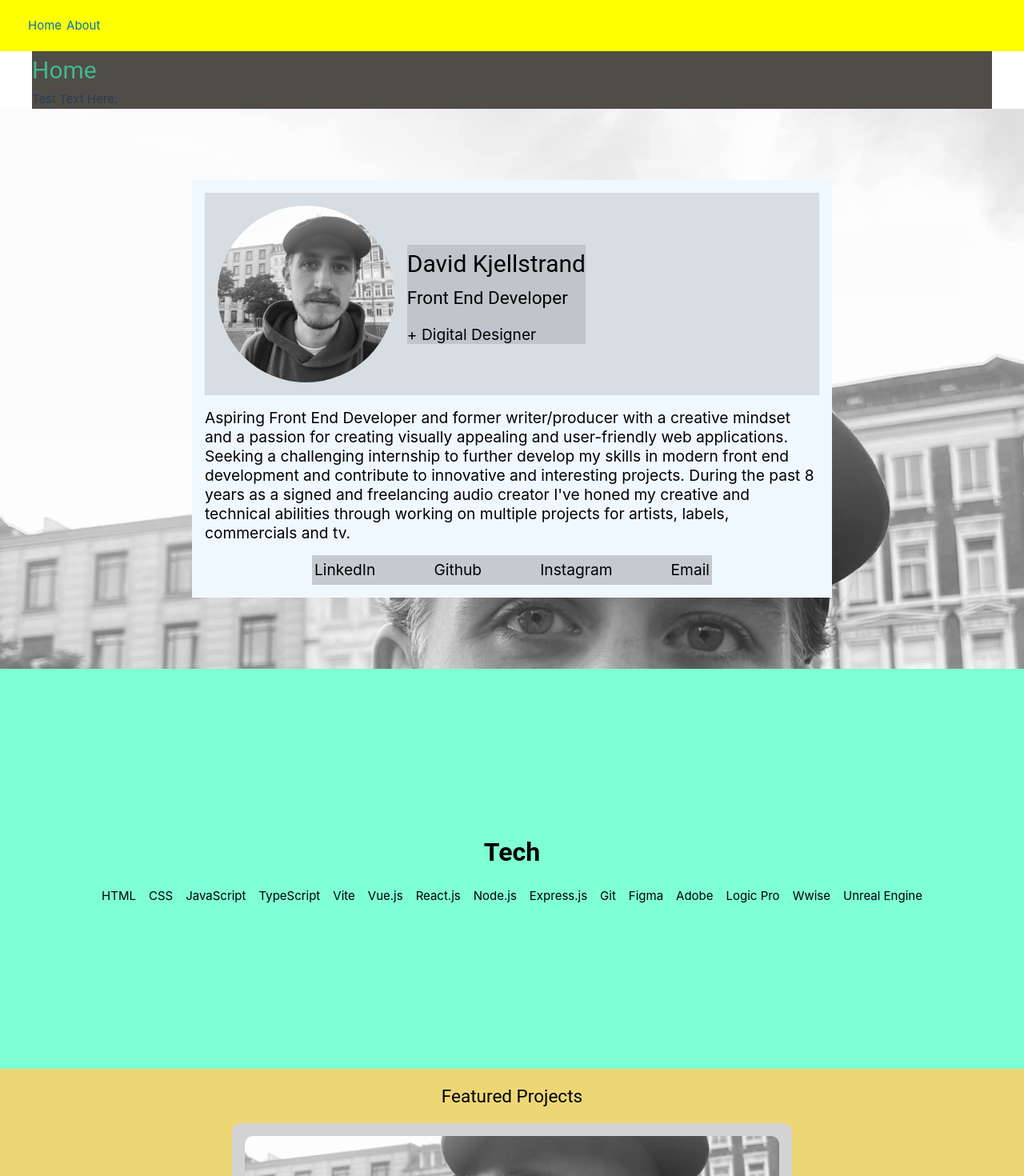
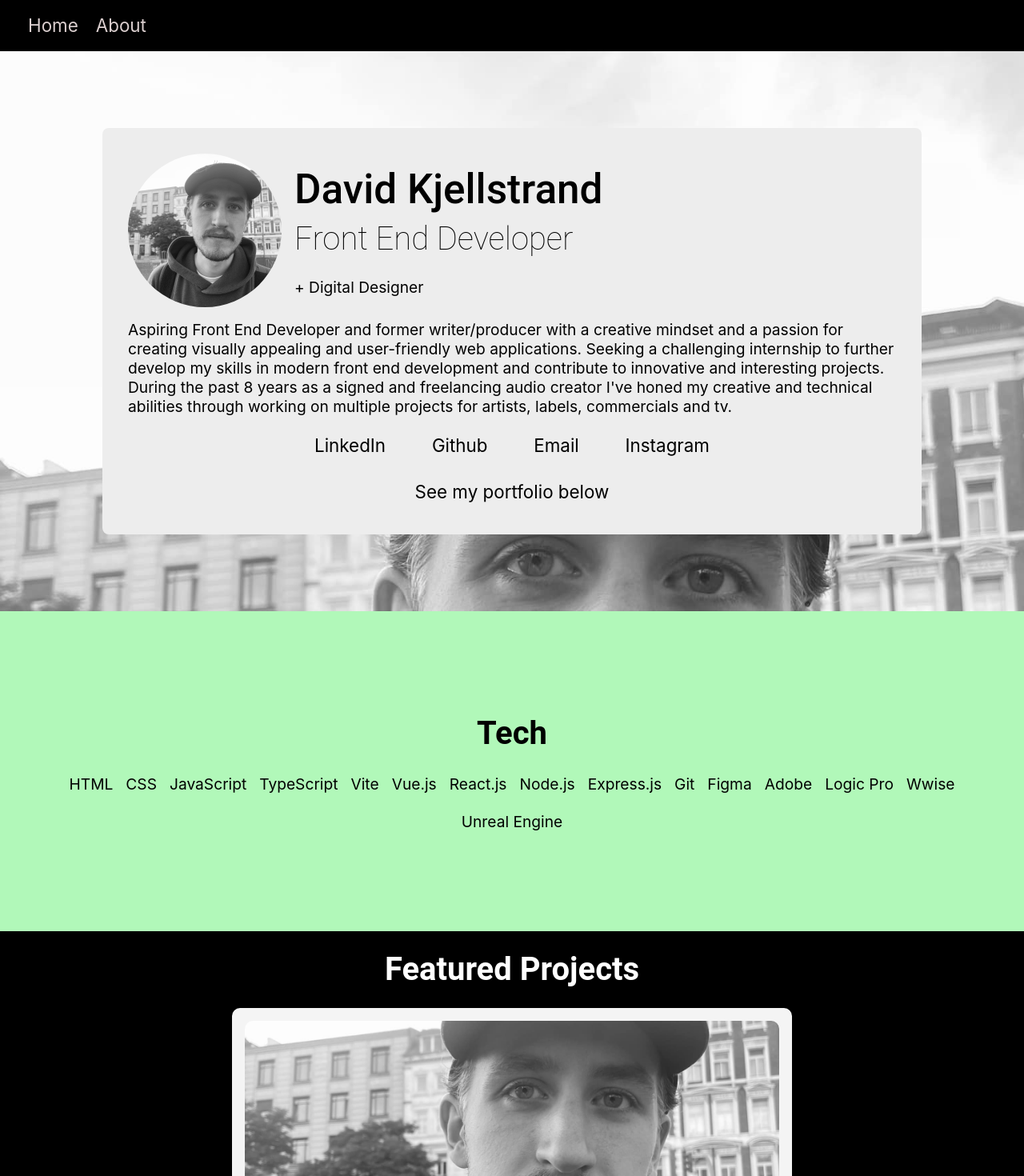
Before and after one commit to Davkje/Davids-Portfolio, a Vue app: page / in a window 1280 px wide. Shown: the top 1470 px of the page at 80% size. Built offline with nearby package versions, Linux system fonts and the light colour scheme.

Commit message:
feat: refactor portfolio layout and components

```diff
--- a/src/App.vue
+++ b/src/App.vue
@@ -5,6 +5,7 @@ import HeroSection from './components/HeroSection.vue'
 import TechSection from './components/TechSection.vue'
 import FeaturedProjects from './components/FeaturedProjects.vue'
 import SkillsSection from './components/SkillsSection.vue'
+import ContactSection from './components/ContactSection.vue'
 </script>
 
 <template>
@@ -18,10 +19,6 @@ import SkillsSection from './components/SkillsSection.vue'
   </header>
 
   <RouterView />
-  <HeroSection />
-  <TechSection />
-  <FeaturedProjects />
-  <SkillsSection />
 </template>
 
 <style scoped lang="scss"></style>
--- a/src/assets/main.scss
+++ b/src/assets/main.scss
@@ -1,4 +1,8 @@
 @import './base.scss';
+
+html {
+  scroll-behavior: smooth;
+}
 
 #app {
   max-width: 100vw;
@@ -6,38 +10,70 @@
   font-weight: normal;
 }
 
-.header-wrapper {
-  background-color: yellow;
-  height: 4rem;
-  display: flex;
-  align-items: center;
-  padding: 1rem 2rem;
-}
-
 h1,
 h2,
 h3,
 h4 {
   font-family: 'Roboto', sans-serif;
-  font-weight: normal;
+  font-weight: 500;
   color: rgb(0, 0, 0);
 }
 
+h1 {
+  font-size: clamp(1.8rem, 4vw, 3.5rem);
+}
+
+h2 {
+  font-weight: 700;
+  font-size: clamp(1.2rem, 3.5vw, 2.5rem);
+}
+
+
+h3 {
+  font-weight: 700;
+  font-size: clamp(1.4rem, 2vw, 1.8rem);
+}
+
+h4 {
+  font-weight: 700;
+  font-size: clamp(1.4rem, 2vw, 1.8rem);
+}
+
+p {
+  font-size: clamp(1rem, 2vw, 1.2rem);
+}
+
+
 main {
-  max-width: 1200px;
   margin: 0 auto;
   background-color: rgb(80, 77, 73);
 }
 
+.header-wrapper {
+  background-color: rgb(0, 0, 0);
+  height: 4rem;
+  display: flex;
+  align-items: center;
+  padding: 1rem 2rem;
+
+  nav {
+    display: flex;
+    justify-content: space-between;
+    align-items: center;
+    gap: 1rem;
+  }
+}
+
 a {
   text-decoration: none;
-  color: rgb(0, 113, 189);
+  color: rgb(219, 207, 207);
   transition: 0.4s;
   padding: 3px;
+  font-size: 1.4rem;
 }
 
 @media (hover: hover) {
   a:hover {
-    color: white;
+    color: rgb(255, 255, 255);
   }
 }
--- /dev/null
+++ b/src/components/AboutSection.vue
@@ -0,0 +1,32 @@
+<script setup lang="ts"></script>
+
+<template>
+  <div class="about-section">
+    <h2>About Me</h2>
+    <p>
+      Lorem ipsum dolor sit amet consectetur adipisicing elit. Quaerat sunt rem error dolores.
+      Assumenda perferendis quia similique quibusdam ratione dolorem recusandae ex error rerum
+      alias, nesciunt harum architecto cupiditate dignissimos?
+    </p>
+  </div>
+</template>
+
+<style scoped lang="scss">
+.about-section {
+  width: 100%;
+  height: 700px;
+  padding: 1rem;
+  background-color: #f47d7d;
+  display: flex;
+  flex-direction: column;
+  justify-content: center;
+  align-items: center;
+  color: black;
+  p {
+    max-width: 70vw;
+    text-align: center;
+    margin: 0 auto;
+    font-size: 1.2rem;
+  }
+}
+</style>
--- /dev/null
+++ b/src/components/ContactSection.vue
@@ -0,0 +1,66 @@
+<script setup lang="ts"></script>
+
+<template>
+  <div class="contact-section">
+    <div class="contact-container">
+      <div class="contacts">
+        <h2>Get in touch!</h2>
+        <p>+46 (0) 73 529 2002</p>
+        <p>david.kjellstrand@gmail.com</p>
+      </div>
+      <div class="links-container">
+        <a href="">LinkedIn</a>
+        <a href="">Github</a>
+        <a href="">Instagram</a>
+        <a href="">Email</a>
+      </div>
+    </div>
+  </div>
+</template>
+
+<style scoped lang="scss">
+.contact-section {
+  color: black;
+  font-size: 1.4rem;
+  width: 100%;
+  height: 700px;
+  background-color: #000000;
+  display: flex;
+  justify-content: center;
+  align-items: center;
+  background-size: cover;
+  .contact-container {
+    background-color: rgb(255, 255, 255);
+    width: 80%;
+    max-width: 80%;
+    padding: 3rem;
+    display: flex;
+    flex-direction: column;
+    align-items: center;
+    justify-content: center;
+    .contacts {
+      display: flex;
+      flex-direction: column;
+      align-items: center;
+      justify-content: center;
+      gap: 1rem;
+    }
+    .links-container {
+      background-color: rgba(0, 0, 0, 0.183);
+      display: flex;
+      margin: auto;
+      max-width: 500px;
+      justify-content: space-between;
+      margin-top: 1rem;
+      a {
+        color: black;
+        text-decoration: none;
+        font-size: 1.2rem;
+        &:hover {
+          text-decoration: underline;
+        }
+      }
+    }
+  }
+}
+</style>
--- a/src/components/FeaturedProjects.vue
+++ b/src/components/FeaturedProjects.vue
@@ -1,7 +1,7 @@
 <script setup lang="ts"></script>
 
 <template>
-  <div class="projects-section">
+  <div id="featured-projects" class="projects-section">
     <h2>Featured Projects</h2>
     <section class="projects">
       <div class="project-container">
@@ -85,10 +85,13 @@
   width: 100%;
   min-width: 500px;
   padding: 1rem;
-  background-color: rgb(237, 215, 117);
+  background-color: rgb(0, 0, 0);
   display: flex;
   flex-direction: column;
   align-items: center;
+  h2 {
+    color: white;
+  }
 
   .projects {
     display: flex;
@@ -99,13 +102,12 @@
     height: 100%;
     margin: 0 auto;
     padding: 1rem;
-    background-color: rgb(237, 215, 117);
 
     .project-container {
       color: black;
       width: clamp(500px, 700px, 100%);
       height: 100%;
-      background-color: lightgray;
+      background-color: rgb(244, 244, 244);
       border-radius: 10px;
       padding: 1rem;
       display: flex;
@@ -129,7 +131,7 @@
         gap: 0.5rem;
         margin-top: 1rem;
         span {
-          background-color: rgb(237, 215, 117);
+          background-color: rgb(255, 229, 114);
           padding: 0.5rem;
           border-radius: 6px;
         }
--- a/src/components/HeroSection.vue
+++ b/src/components/HeroSection.vue
@@ -27,10 +27,20 @@
         multiple projects for artists, labels, commercials and tv.
       </p>
       <div class="links-container">
-        <a href="">LinkedIn</a>
-        <a href="">Github</a>
-        <a href="">Instagram</a>
-        <a href="">Email</a>
+        <a
+          href="https://www.linkedin.com/in/david-kjellstrand-b6760113a/"
+          target="_blank"
+          rel="noopener noreferrer"
+          >LinkedIn</a
+        >
+        <a href="https://github.com/Davkje" target="_blank" rel="noopener noreferrer">Github</a>
+        <a href="mailto:david.kjellstrand@gmail.com">Email</a>
+        <a href="https://www.instagram.com/dk.strand/" target="_blank" rel="noopener noreferrer"
+          >Instagram</a
+        >
+      </div>
+      <div class="go-to-portfolio">
+        <a href="#featured-projects">See my portfolio below</a>
       </div>
     </div>
   </div>
@@ -38,6 +48,7 @@
 
 <style scoped lang="scss">
 .hero-section {
+  color: black;
   width: 100%;
   height: 700px;
   background-image: url('../assets/images/profile_pic.jpg');
@@ -46,41 +57,46 @@
   align-items: center;
   background-size: cover;
   .hero-container {
-    background-color: aliceblue;
+    background-color: rgb(237, 237, 237);
     width: 80%;
-    max-width: 800px;
+    max-width: 1100px;
     margin: auto;
-    padding: 1rem;
+    padding: 2rem;
+    border-radius: 8px;
     .top-section {
-      background-color: rgba(0, 0, 0, 0.11);
-      padding: 1rem;
       width: 100%;
+      height: 100%;
       display: flex;
       align-items: center;
       gap: 1rem;
       .profile-img {
-        width: 30%;
-        height: 30%;
+        width: 20%;
+        height: 20%;
         aspect-ratio: 1/1;
         object-fit: cover;
         border-radius: 50%;
       }
       .top-right-section {
         color: black;
-        background-color: rgba(0, 0, 0, 0.11);
+        width: 100%;
+        height: 100%;
         display: flex;
         flex-direction: column;
         justify-content: center;
+        h1 {
+          line-height: normal;
+        }
+        h2 {
+          font-weight: 100;
+        }
       }
     }
     p {
       color: black;
-      font-size: 1.2rem;
       line-height: 1.5rem;
       margin-top: 1rem;
     }
     .links-container {
-      background-color: rgba(0, 0, 0, 0.183);
       display: flex;
       margin: auto;
       max-width: 500px;
@@ -89,12 +105,20 @@
       a {
         color: black;
         text-decoration: none;
-        font-size: 1.2rem;
         &:hover {
           text-decoration: underline;
         }
       }
     }
+    .go-to-portfolio {
+      margin-top: 1rem;
+      display: flex;
+      justify-content: center;
+      align-items: center;
+      a {
+        color: black;
+      }
+    }
   }
 }
 </style>
--- a/src/components/SkillsSection.vue
+++ b/src/components/SkillsSection.vue
@@ -63,17 +63,13 @@
 <style scoped lang="scss">
 .skills-section {
   width: 100%;
-  min-height: 600px;
+  min-height: 500px;
   color: black;
   background-color: rgb(226, 186, 224);
   display: flex;
   flex-direction: column;
-  justify-content: center;
   align-items: center;
-  h2 {
-    font-size: 2rem;
-    font-weight: bold;
-  }
+  padding: 1rem;
   .skills {
     display: flex;
     flex-wrap: wrap;
@@ -83,17 +79,13 @@
     margin-top: 1rem;
     .skill-column {
       width: 200px;
-      background-color: lightgray;
+      background-color: rgb(255, 255, 255);
       border-radius: 10px;
       padding: 1rem;
       display: flex;
       flex-direction: column;
       justify-content: center;
       align-items: center;
-      h4 {
-        font-size: 1.5rem;
-        margin-bottom: 0.5rem;
-      }
       ul {
         list-style-type: none;
         padding: 0;
--- a/src/components/TechSection.vue
+++ b/src/components/TechSection.vue
@@ -26,17 +26,14 @@
 <style scoped lang="scss">
 .tech-section {
   width: 100%;
-  height: 500px;
-  background-color: aquamarine;
+  height: 400px;
+  background-color: rgb(177, 248, 185);
+  color: black;
   display: flex;
   flex-direction: column;
   justify-content: center;
   align-items: center;
-  h2 {
-    color: black;
-    font-size: 2rem;
-    font-weight: bold;
-  }
+  padding: 2rem;
   .tech-stack {
     display: flex;
     flex-wrap: wrap;
@@ -44,9 +41,6 @@
     align-items: center;
     gap: 1rem;
     margin-top: 1rem;
-    p {
-      color: black;
-    }
   }
 }
 </style>
--- a/src/views/AboutView.vue
+++ b/src/views/AboutView.vue
@@ -1,7 +1,11 @@
+<script setup lang="ts">
+import { RouterLink, RouterView } from 'vue-router'
+import AboutSection from '../components/AboutSection.vue'
+</script>
+
 <template>
   <main class="about">
-    <h1>About</h1>
-    <p>Test Text Here.</p>
+    <AboutSection />
   </main>
 </template>
 
--- a/src/views/HomeView.vue
+++ b/src/views/HomeView.vue
@@ -1,9 +1,19 @@
-<script setup lang="ts"></script>
+<script setup lang="ts">
+import { RouterLink, RouterView } from 'vue-router'
+import HeroSection from '../components/HeroSection.vue'
+import TechSection from '../components/TechSection.vue'
+import FeaturedProjects from '../components/FeaturedProjects.vue'
+import SkillsSection from '../components/SkillsSection.vue'
+import ContactSection from '../components/ContactSection.vue'
+</script>
 
 <template>
-  <main>
-    <h1>Home</h1>
-    <p>Test Text Here.</p>
+  <main class="home">
+    <HeroSection />
+    <TechSection />
+    <FeaturedProjects />
+    <SkillsSection />
+    <ContactSection />
   </main>
 </template>
 
```
Also changed, not shown: src/components/HelloWorld.vue (deleted, +0 -9 lines).
